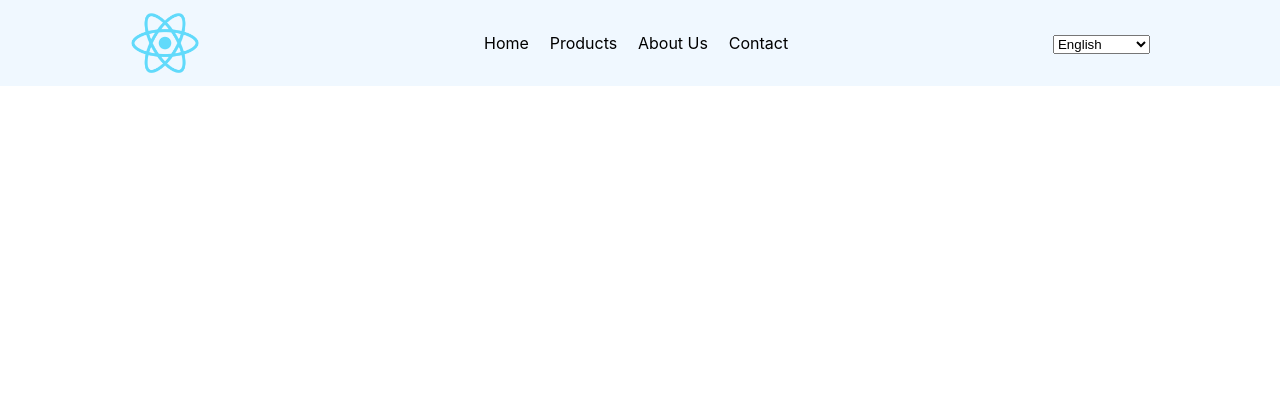
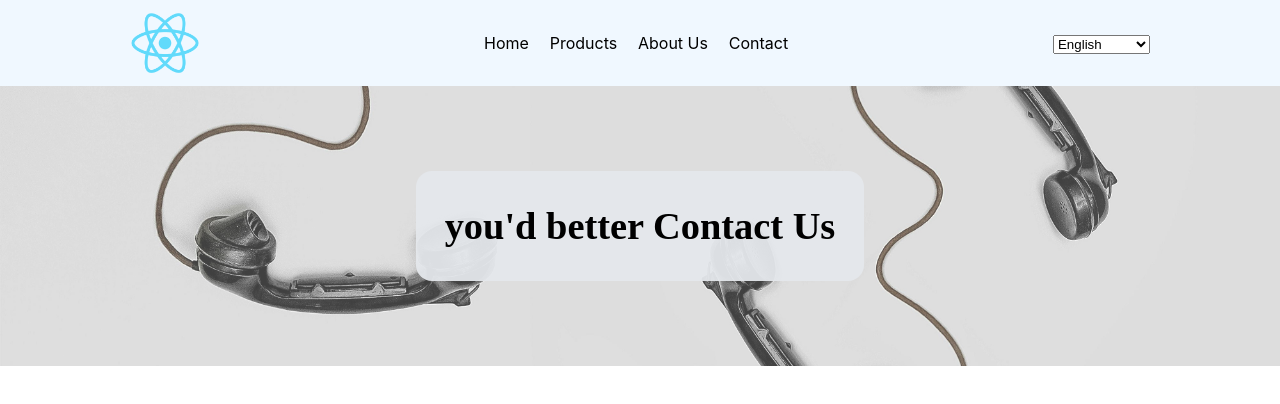
Before and after one commit to artianRika/OffsetPrint-Web, a React (Create React App) app in the folder offset_print/: page /contact in a window 1280 px wide. Shown: the top 404 px of the page. Built offline with nearby package versions, Linux system fonts and the light colour scheme.

Commit message:
WIP: contactUs some progress

```diff
--- a/offset_print/package.json
+++ b/offset_print/package.json
@@ -8,6 +8,7 @@
     "@testing-library/user-event": "^13.5.0",
     "react": "^18.3.1",
     "react-dom": "^18.3.1",
+    "react-router-dom": "^6.24.1",
     "react-scripts": "5.0.1",
     "web-vitals": "^2.1.4"
   },
--- a/offset_print/src/App.js
+++ b/offset_print/src/App.js
@@ -1,11 +1,21 @@
 import './App.css';
 import Navbar from "./Components/Navbar";
+import {Route, Routes} from "react-router-dom";
+import Products from "./Components/Products";
+import AboutUs from "./Components/AboutUs";
+import Contact from "./Components/Contact";
 
 function App() {
   return (
     <div className="App">
 
       <Navbar/>
+
+        <Routes>
+            <Route path={"/products"} element={<Products/>}/>
+            <Route path={"/about-us"} element={<AboutUs/>}/>
+            <Route path={"/contact"} element={<Contact/>}/>
+        </Routes>
     </div>
   );
 }
--- /dev/null
+++ b/offset_print/src/Components/AboutUs.js
@@ -0,0 +1,7 @@
+const AboutUs = () => {
+    return(
+        <h1>About Us</h1>
+    )
+}
+
+export default AboutUs;
--- /dev/null
+++ b/offset_print/src/Components/Contact.css
@@ -0,0 +1,31 @@
+.topPart{
+    position: relative;
+    max-height: 35vh;
+    display: flex;
+    justify-content: center;
+    align-items: center;
+}
+
+.topPart img{
+    width: 100vw;
+    height: 35vh;
+    object-fit: cover;
+    opacity: .75;
+}
+
+.headingBackground{
+    position: absolute;
+    /*background-color: aliceblue;*/
+    background-color: rgba(229, 232, 236, 0.94);
+    border-radius: 1rem;
+}
+
+
+.topPart .contactUsHeading{
+    color: black;
+    font-size: 2.4em;
+    text-align: center;
+    font-family: "Sylfaen";
+    z-index: 1;
+    padding: .2em .75em;
+}
--- /dev/null
+++ b/offset_print/src/Components/Contact.js
@@ -0,0 +1,22 @@
+import contactBanner from "../contactUsPhoto.jpg"
+import "./Contact.css"
+
+const Contact = () => {
+    return(
+
+        <div className={"contactDiv"}>
+
+            <div className={"topPart"}>
+                <img src={contactBanner}/>
+                <div className={"headingBackground"}>
+                    <h1 className={"contactUsHeading"}>you'd better Contact Us</h1>
+                </div>
+
+            </div>
+
+        </div>
+
+    )
+}
+
+export default Contact;
--- a/offset_print/src/Components/Navbar.css
+++ b/offset_print/src/Components/Navbar.css
@@ -15,13 +15,13 @@
 }
 
 .navbar ul li:hover{
-    color: bisque;
+    color: #61dbfd;
     cursor: pointer;
-    transition: 400ms;
+    transition: 300ms;
 }
 .navbar ul li:not(hover){
     color: black;
-    transition: 1000ms;
+    transition: 600ms;
 }
 
 
@@ -32,8 +32,8 @@
     bottom: 0;
     width: 0;
     height: 1px;
-    background-color: bisque;
-    transition: width 400ms ease-in-out, left 400ms ease-in-out;
+    background-color: #61dbfd;
+    transition: width 300ms ease-in-out, left 300ms ease-in-out;
 }
 
 .navbar ul li:hover::after {
--- a/offset_print/src/Components/Navbar.js
+++ b/offset_print/src/Components/Navbar.js
@@ -1,23 +1,25 @@
 import "./Navbar.css"
 import logo from "../logo512.png"
+import {Link} from "react-router-dom";
 
-const Navbar = () =>{
-    return(
 
+const Navbar = () => {
+    return (
         <div className={"navbarDiv"}>
             <nav className={"navbar"}>
                 <img src={logo} width={"70px"}/>
 
                 <ul>
-                <li>Home</li>
-                <li>Products</li>
-                <li>About Us</li>
-                <li>Contact</li>
+                    <Link to={"/"}><li>Home</li></Link>
+                    <Link to={"/products"}><li>Products</li></Link>
+                    <Link to={"/about-us"}><li>About Us</li></Link>
+                    <Link to={"/contact"}><li>Contact</li></Link>
                 </ul>
+
 
                 <div className={"languageSelectorDiv"}>
                     <select className={"languageSelector"}>
-                    <option value="en">English </option>
+                        <option value="en">English</option>
                         <option value="al">Shqip</option>
                         <option value="en">Македонски</option>
                     </select>
--- /dev/null
+++ b/offset_print/src/Components/Products.js
@@ -0,0 +1,7 @@
+const Products = () => {
+    return(
+        <h1>prods</h1>
+    )
+}
+
+export default Products;
--- a/offset_print/src/index.js
+++ b/offset_print/src/index.js
@@ -3,11 +3,16 @@ import ReactDOM from 'react-dom/client';
 import './index.css';
 import App from './App';
 import reportWebVitals from './reportWebVitals';
+import {BrowserRouter} from "react-router-dom";
 
 const root = ReactDOM.createRoot(document.getElementById('root'));
 root.render(
   <React.StrictMode>
-    <App />
+
+      <BrowserRouter>
+             <App />
+      </BrowserRouter>
+
   </React.StrictMode>
 );
 
```
Also changed, not shown: offset_print/src/contactUsPhoto.jpg (added), 1 other file (tests, documents, lock files or other folders). Lines whose indentation alone changed are shown as unchanged.
